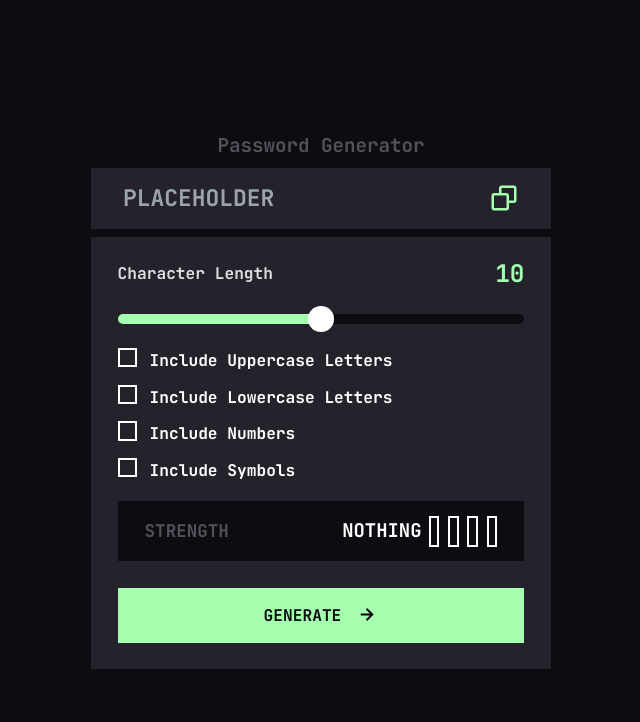
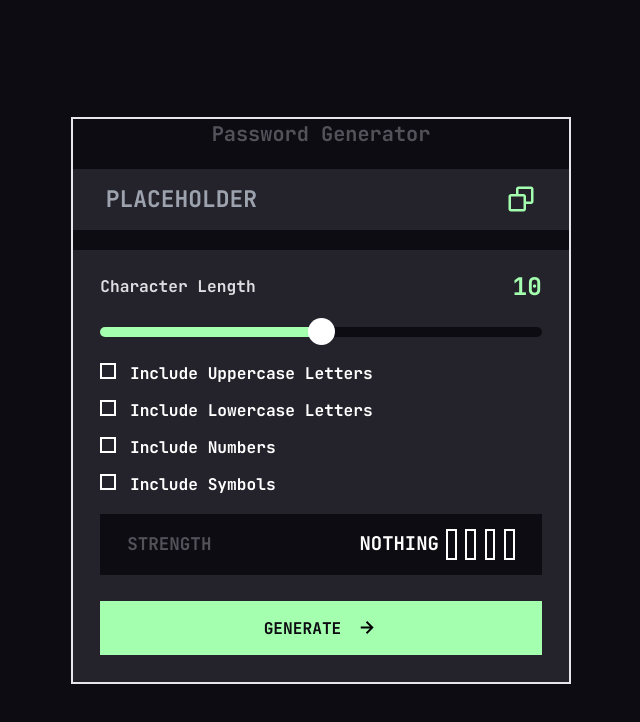
Before and after one commit to SouhailM07/password-generator-app, a React (Vite) app: page / in a window 1280 px wide. Shown: the top 722 px of the page, without its empty margins (319-959 px from the left). Built offline with nearby package versions, Linux system fonts and the light colour scheme.

Commit message:
desktop layout was corrected

```diff
--- a/src/components/CheckLines/checklines.css
+++ b/src/components/CheckLines/checklines.css
@@ -4,6 +4,5 @@
 
 .checkLine {
   @apply font-bold;
-  @apply md:text-[1.2vw];
   @apply text-[1.2rem];
 }
--- a/src/components/ControlPanel/controlPanel.css
+++ b/src/components/ControlPanel/controlPanel.css
@@ -4,13 +4,11 @@
 
 .ControlPanel {
   @apply flex flex-col justify-evenly;
-  @apply md:h-[31vw] md:px-[2vw];
   @apply w-[100%] px-[2rem] h-[32rem];
   @apply bg-componentsColor;
 }
 
 .ControlPanel-checkLines {
   @apply flex flex-col justify-between;
-  @apply md:h-[10vw];
   @apply h-[10rem];
 }
--- a/src/components/CopyField/copyField.css
+++ b/src/components/CopyField/copyField.css
@@ -5,18 +5,15 @@
 @layer components {
   #CopyField {
     @apply flex  items-center justify-between;
-    @apply md:h-[4.5vw];
     @apply w-[100%] h-[4.5rem] px-[2.4rem];
     @apply bg-componentsColor;
   }
   #CopyField input[type="text"] {
     @apply font-bold;
-    @apply md:text-[1.7vw];
     @apply text-[1.7rem];
     @apply text-textColor bg-transparent;
   }
   #CopyField svg {
-    @apply md:w-[2.2vw] md:h-[2.2vw];
     @apply h-[30px] w-[30px];
   }
 }
--- a/src/components/GeneratePassword_section/generatePassword_section.css
+++ b/src/components/GeneratePassword_section/generatePassword_section.css
@@ -5,8 +5,7 @@
 @layer components {
   #GenerateBtn {
     @apply justify-center grid place-items-center font-medium;
-    @apply md:h-[4.3vw] md:text-[1.2vw];
-    @apply my-[0.6rem] w-[100%] text-[1.2rem];
+    @apply my-[0.6rem] w-[100%] text-[1.2rem] h-[4rem];
     @apply bg-neonGreen text-screen;
   }
   #GenerateBtn p {
--- a/src/components/MyContainer/MyContainer.tsx
+++ b/src/components/MyContainer/MyContainer.tsx
@@ -3,8 +3,8 @@ import { CopyField, ControlPanel } from "../../components";
 
 export default function MyContainer() {
   return (
-    <main className="text-white flex flex-col items-center justify-between  h-[42rem] md:h-[42vw] w-[37rem] md:w-[36vw]">
-      <h1 className="text-[1.5rem] md:text-[1.5vw] font-medium text-labelsColor">
+    <main className="text-white flex flex-col items-center justify-between  h-[42rem] w-[37rem] border-2">
+      <h1 className="text-[1.5rem] font-medium text-labelsColor">
         Password Generator
       </h1>
       <CopyField />
--- a/src/components/PasswordLength_section/passwordLengthSection.css
+++ b/src/components/PasswordLength_section/passwordLengthSection.css
@@ -7,12 +7,10 @@
     @apply flex justify-between items-center font-medium;
   }
   #PasswordLength p {
-    @apply md:text-[1.2vw];
     @apply text-[1.2rem];
     @apply text-textColor;
   }
   #PasswordLength span {
-    @apply md:text-[1.8vw];
     @apply text-[1.8rem];
     @apply text-neonGreen;
   }
@@ -24,15 +22,15 @@ input[type="range"] {
   appearance: none;
   cursor: pointer;
   background-color: var(--screen);
-  height: 0.8vw;
+  height: 0.8rem;
   background-image: linear-gradient(var(--neonGreen), var(--neonGreen));
   background-repeat: no-repeat;
-  border-radius: 0.5vw;
+  border-radius: 0.5rem;
 }
 
 input[type="range"]::-webkit-slider-thumb {
-  height: 2vw;
-  width: 2vw;
+  height: 2rem;
+  width: 2rem;
   -webkit-appearance: none;
   -moz-appearance: none;
   appearance: none;
@@ -48,13 +46,13 @@ input[type="checkbox"] {
 input[type="checkbox"] + label::before {
   content: "\2713";
   display: inline-block;
-  width: 1.5vw;
-  height: 1.5vw;
-  border: 0.2vw solid white;
+  width: 1.2rem;
+  height: 1.2rem;
+  border: 0.2rem solid white;
   background-color: transparent;
-  margin-right: 1vw;
+  margin-right: 1rem;
   text-align: center;
-  line-height: 1.7vw;
+  line-height: 1.3rem;
   color: transparent;
 }
 
@@ -65,6 +63,6 @@ input[type="checkbox"] + label {
 
 input[type="checkbox"]:checked + label::before {
   background-color: var(--neonGreen);
-  border: 0.2vw solid var(--neonGreen);
+  border: 0.2rem solid var(--neonGreen);
   color: var(--componentColor);
 }
```
